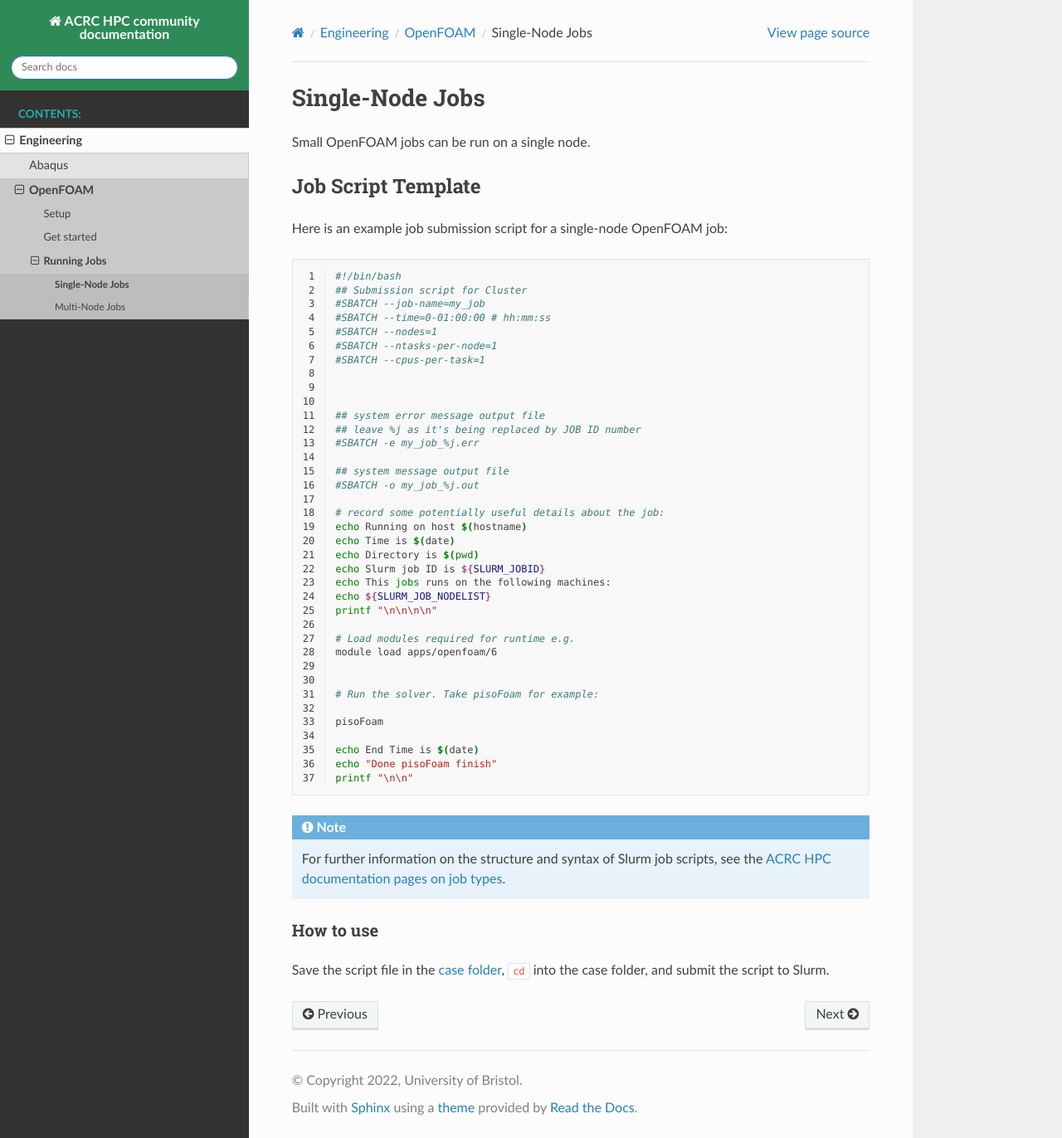
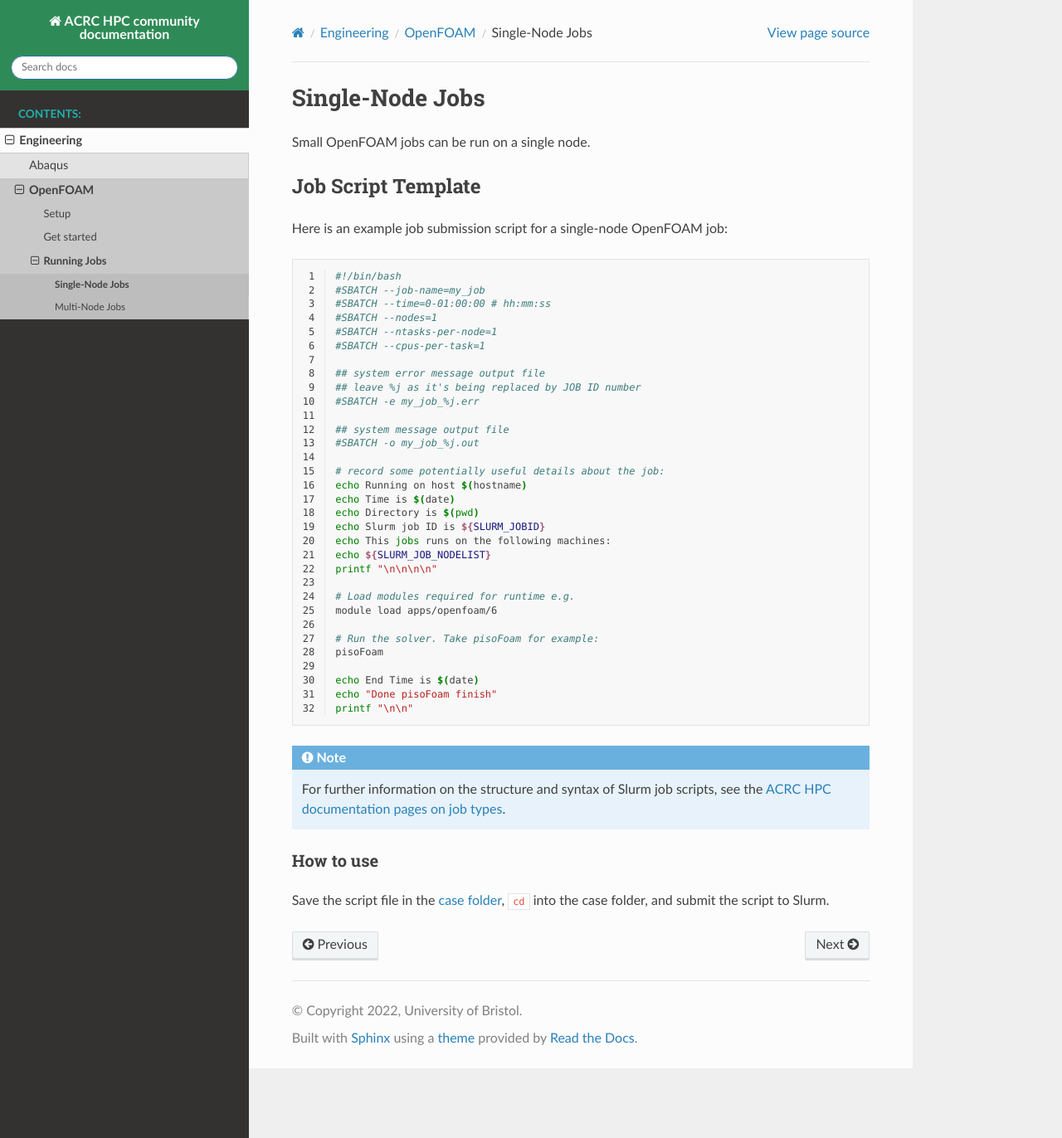
Before and after one commit to ACRC/HPC-community-docs, a Sphinx documentation site: the page built from source/engineering/OpenFOAM/single-node.md, in a window 1280 px wide and 1372 px high. Shown: the whole window at 83% size. Built offline with Sphinx 7.4.7 and the Read the Docs theme 2.0.0, drawn with Linux system fonts in a browser that asks for light colours.

Commit message:
Remove some unneeded line breaks and comments

````diff
--- a/source/engineering/OpenFOAM/single-node.md
+++ b/source/engineering/OpenFOAM/single-node.md
@@ -13,14 +13,11 @@ Here is an example job submission script for a single-node OpenFOAM job:
 linenos: true
 ---
 #!/bin/bash
-## Submission script for Cluster
 #SBATCH --job-name=my_job
 #SBATCH --time=0-01:00:00 # hh:mm:ss
 #SBATCH --nodes=1
 #SBATCH --ntasks-per-node=1
 #SBATCH --cpus-per-task=1
-
-
 
 ## system error message output file
 ## leave %j as it's being replaced by JOB ID number
@@ -41,15 +38,12 @@ printf "\n\n\n\n"
 # Load modules required for runtime e.g.
 module load apps/openfoam/6
 
-
 # Run the solver. Take pisoFoam for example:
-
 pisoFoam
 
 echo End Time is $(date)
 echo "Done pisoFoam finish"
 printf "\n\n"
-
 ```
 
 ```{note}
````
Also changed, not shown: source/engineering/OpenFOAM/multi-node.md (+1 -6 lines).
